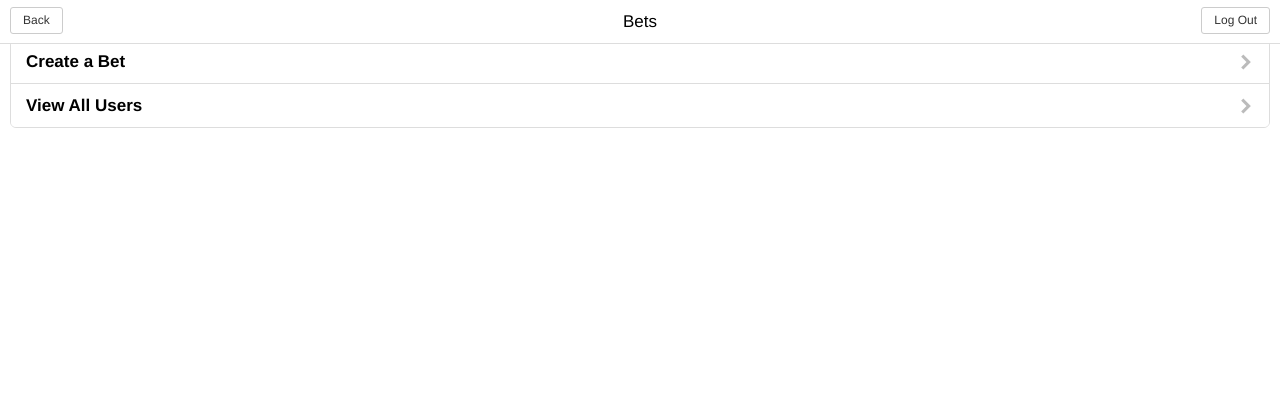
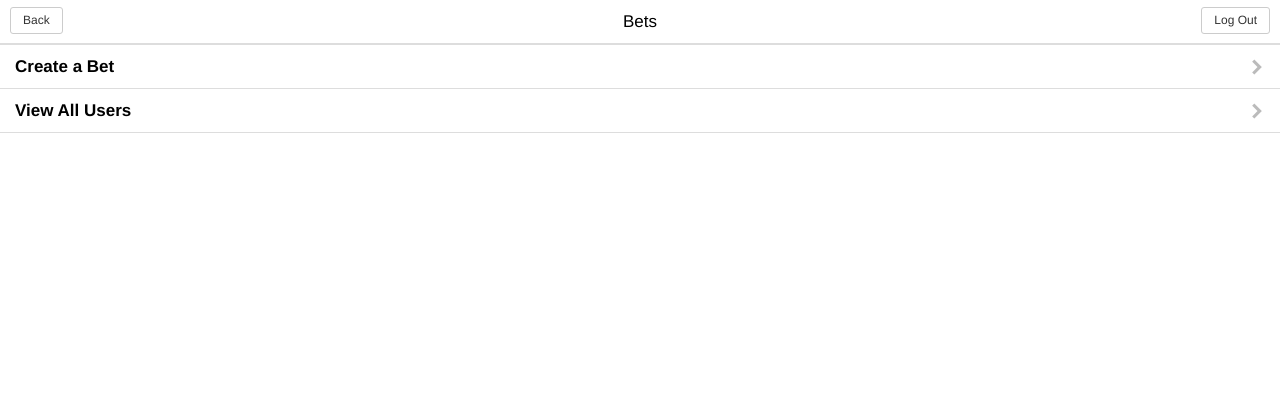
Before and after one commit to adamskriger/props_data_modeling, a Rails app: page / in a window 1280 px wide. Shown: the top 420 px of the page. Run offline with Rails 7, Linux system fonts and the light colour scheme; the visitor is signed in with stand-in values (Sample User, id 1); data that the repository does not hold is empty; style sheets or scripts are compiled from the project's sources; some libraries are stand-ins or nearby versions.

Commit message:
fixed front page for admin view

```diff
--- a/app/views/welcome/index.html.erb
+++ b/app/views/welcome/index.html.erb
@@ -1,10 +1,8 @@
-
 
 
 <div class="content allpropsul">
   <% if logged_in? and current_user.admin %>
 
-      <div class="card">
         <ul class="table-view">
 
           <li class="table-view-cell">
@@ -19,7 +17,6 @@
           </li>
 
         </ul>
-      </div>
       <% end %>
 
       <% @props.each do |prop| %>
```
